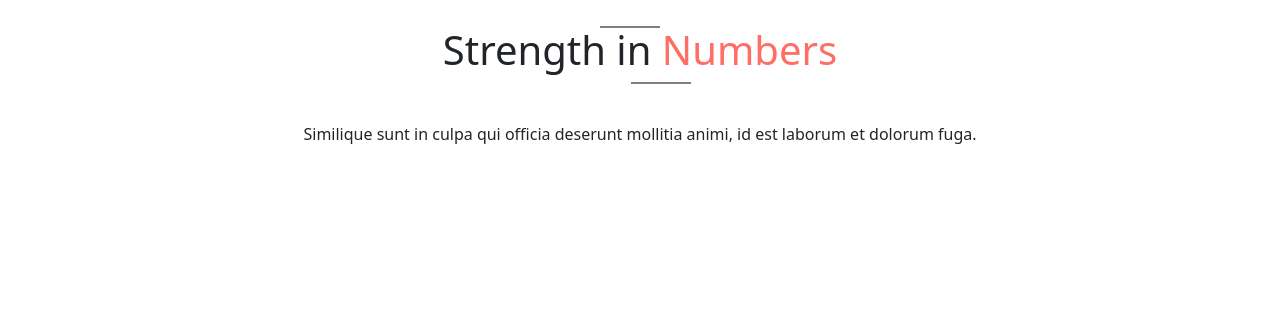
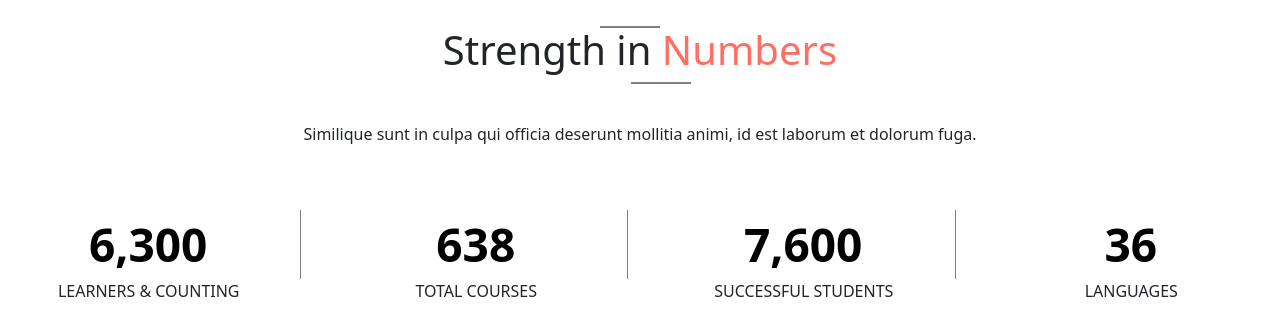
Before and after one commit to DannieFish/Capstone_project, a plain HTML site: page index.html in a window 1280 px wide. Shown: the part 2180-2516 px from the top of the page. Before the commit the page ends 2438 px from the top, so only its background shows below. Drawn offline with nearby package versions, Linux system fonts and the light colour scheme; a script that the page names is missing.

Commit message:
'finished_number'

```diff
--- a/index.html
+++ b/index.html
@@ -213,8 +213,38 @@
       <div class="welcome_text text-center mx-auto mb-5">
         <h1>Strength in <span>Numbers</span></h1>
       </div>
-      <p class="textfornumber">Similique sunt in culpa qui officia deserunt mollitia animi, id est laborum et dolorum fuga.</p>
+      <p class="textfornumber">Similique sunt in culpa qui officia deserunt mollitia animi, id est laborum et dolorum
+        fuga.</p>
+
     </div>
+    <div class="number">
+      <div class="row text-center justify-content-center">
+        <div class="col-lg-3 col-sm-6">
+          <div class="count timer">
+            <p>6,300</p>
+        </div>
+        <p>LEARNERS & COUNTING</p>
+      </div>
+      <div class="col-lg-3 col-sm-6">
+        <div class="count timer">
+          <p>638</p>
+      </div>
+      <p>TOTAL COURSES</p>
+    </div>
+    <div class="col-lg-3 col-sm-6">
+      <div class="count timer">
+        <p>7,600</p>
+    </div>
+    <p>SUCCESSFUL STUDENTS</p>
+  </div>
+  <div class="col-lg-3 col-sm-6">
+    <div class="count timer">
+      <p>36</p>
+  </div>
+  <p>LANGUAGES</p>
+</div>
+    </div>
+
   </section>
   <section></section>
   <section></section>
@@ -259,7 +289,16 @@
       })
     })
   </script>
-
+  <!-- counter -->
+  <script src="js/owl_carousel/counterip/jquery.countup.js"></script>
+  <script>
+    $(document).ready(function () {
+      $('.count').countUp();
+    })
+  </script>
+  <script src="https://cdnjs.cloudflare.com/ajax/libs/waypoints/4.0.1/jquery.waypoints.js"
+    integrity="sha512-ZKNVEa7gi0Dz4Rq9jXcySgcPiK+5f01CqW+ZoKLLKr9VMXuCsw3RjWiv8ZpIOa0hxO79np7Ec8DDWALM0bDOaQ=="
+    crossorigin="anonymous" referrerpolicy="no-referrer"></script>
 
 
 </body>
--- a/style.css
+++ b/style.css
@@ -158,3 +158,11 @@ header.main-header {
 .textfornumber{
     text-align: center;
 }
+.timer{
+    font-size: 46px;
+    font-weight: 600;
+    color: black;
+}
+.count{
+    border-right: 1px solid gray;
+}
```
